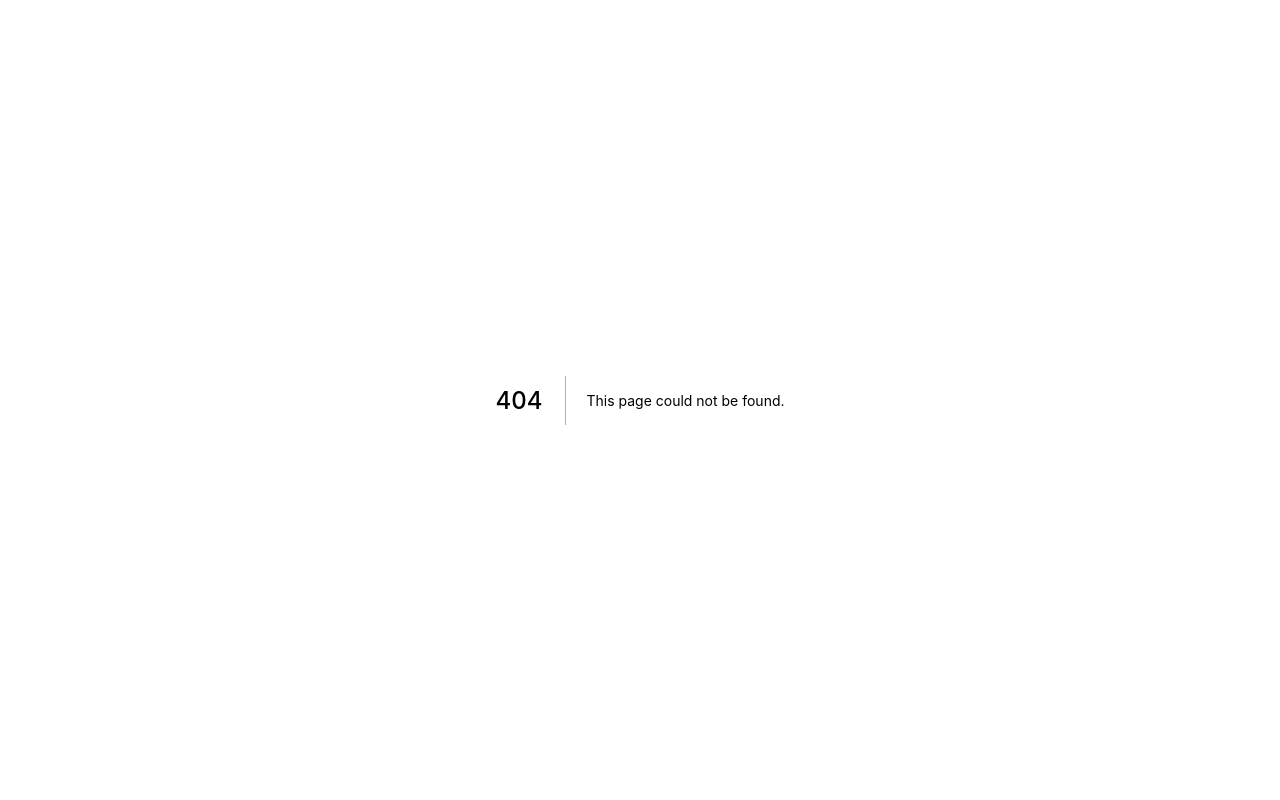
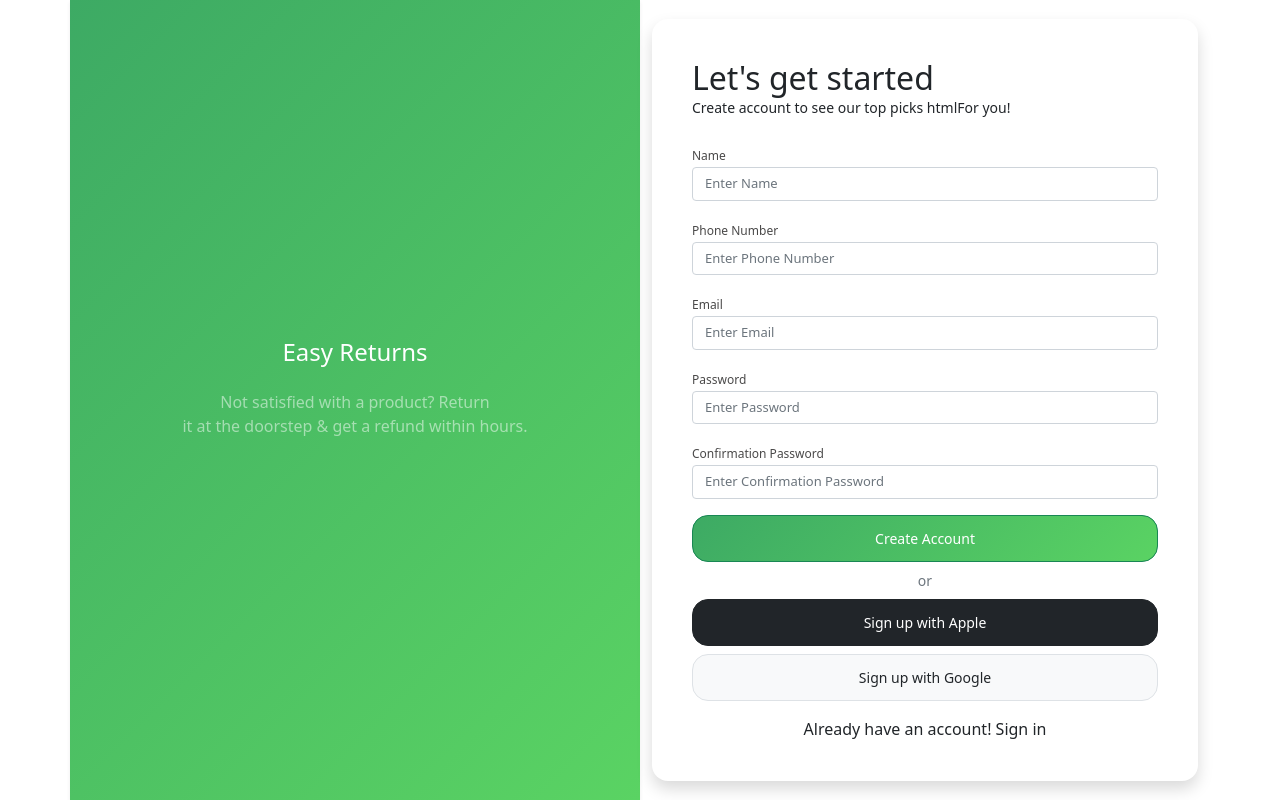
Before and after one commit to andemohit/next-shop-asia, a Next.js app: page /signup in a window 1280 px wide. Before the commit this address had no page. Built offline with nearby package versions, Linux system fonts and the light colour scheme.

Commit message:
added signIn and signUp pages

```diff
--- a/src/assets/styles/globals.scss
+++ b/src/assets/styles/globals.scss
@@ -778,7 +778,7 @@ label {
   overflow: auto;
 }
 
-.rounded {
+.round {
   border-radius: 1rem !important;
 }
 
@@ -1313,3 +1313,30 @@ label {
 .rounded {
   border-radius: 1 rem !important;
 }
+
+.btn-success:hover {
+  color: #fff;
+  background-color: #218838;
+  border-color: #1e7e34;
+}
+.form-control:focus {
+  border-color: #28a744 !important;
+}
+
+.btn-light:hover {
+  background-color: #e2e6ea !important;
+}
+.btn-lg {
+  font-size: 14px !important;
+  padding: 12px 14px !important;
+  font-weight: 500;
+}
+
+.btn-block {
+  display: block;
+  width: 100%;
+}
+
+.form-group {
+  margin-bottom: 1rem !important;
+}
--- a/src/pages/cart/index.tsx
+++ b/src/pages/cart/index.tsx
@@ -54,7 +54,7 @@ const Cart: NextPage = () => {
                               aria-expanded="true"
                               aria-controls="collapsetwo"
                             >
-                              <div className="rounded shadow bg-success d-flex align-items-center p-3 text-white">
+                              <div className="round shadow bg-success d-flex align-items-center p-3 text-white">
                                 <div className="more">
                                   <h6 className="m-0">Subtotal ₹8.52</h6>
                                   <p className="small m-0">
--- a/src/pages/components/OrderPriceCard/OrderPriceCard.tsx
+++ b/src/pages/components/OrderPriceCard/OrderPriceCard.tsx
@@ -3,7 +3,7 @@ const OrderPriceCard = () => {
   return (
     <div>
       <div className="sticky_sidebar">
-        <div className="bg-white rounded overflow-hidden shadow-sm mb-3 checkout-sidebar">
+        <div className="bg-white round overflow-hidden shadow-sm mb-3 checkout-sidebar">
           <div className="d-flex align-items-center shopasia-cart-item-profile border-bottom bg-white p-3">
             <Image
               alt="shopasia"
--- a/src/pages/components/orderStatusCard/OrderStatusCard.tsx
+++ b/src/pages/components/orderStatusCard/OrderStatusCard.tsx
@@ -5,7 +5,7 @@ const OrderStatusCard = () => {
         <a className="text-decoration-none text-dark">
           <div className="p-3 rounded shadow-sm bg-white">
             <div className="d-flex align-items-center mb-3 justify-content-lg-between">
-              <p className="bg-success text-white py-1 px-2 rounded small mb-0">
+              <p className="bg-success text-white py-1 px-2 round small mb-0">
                 Delivered
               </p>
               <p className="text-muted ml-auto small m-0 ">
--- a/src/pages/components/top-nav/small-screen/smallScreen.tsx
+++ b/src/pages/components/top-nav/small-screen/smallScreen.tsx
@@ -22,7 +22,7 @@ const SmallScreen: NextPage = () => {
                         text-decoration-none
                         bg-white
                         p-1
-                        rounded
+                        round
                         shadow-sm
                         d-flex
                         align-items-center
@@ -43,7 +43,7 @@ const SmallScreen: NextPage = () => {
                     className="
                     input-group
                     mt-3
-                    rounded
+                    round
                     shadow-sm
                     overflow-hidden
                     bg-white
--- a/src/pages/product-details/index.tsx
+++ b/src/pages/product-details/index.tsx
@@ -24,7 +24,7 @@ const ProductDetails: NextPage = () => {
                         >
                           <Image
                             src={require("../../assets/img/recommend/r3.jpg")}
-                            className="img-fluid mx-auto shadow-sm rounded"
+                            className="img-fluid mx-auto shadow-sm round"
                             alt="Responsive image"
                             layout="responsive"
                           />
@@ -81,7 +81,7 @@ const ProductDetails: NextPage = () => {
                   </div>
                 </div>
                 <div className="col-lg-6">
-                  <div className="p-4 bg-white rounded shadow-sm">
+                  <div className="p-4 bg-white round shadow-sm">
                     <div className="pt-0">
                       <h2 className="font-weight-bold">
                         Valencia Orange - Imported
--- /dev/null
+++ b/src/pages/signup/index.tsx
@@ -0,0 +1,127 @@
+import type { NextPage } from "next";
+import Link from "next/link";
+
+const SignUp: NextPage = () => {
+  return (
+    <section className="shopasia-main-body shopasia-signin-main">
+      <div className="container">
+        <div className="row d-flex align-items-center justify-content-center vh-100">
+          <div className="landing-page shadow-sm bg-success col-lg-6">
+            <div className="shopasia-slider m-0 slick-initialized slick-slider slick-dotted">
+              <div className="slick-list draggable">
+                <div className="slick-track">
+                  <div
+                    className="shopasia-slider-item text-center slick-slide slick-cloned"
+                    data-slick-index="5"
+                    id=""
+                    aria-hidden="true"
+                  >
+                    <div className="d-flex align-items-center justify-content-center vh-100 flex-column">
+                      <i className="icofont-support-faq display-1 text-warning"></i>
+                      <h4 className="my-4 text-white">Easy Returns</h4>
+                      <p className="text-center text-white-50 mb-5 px-4">
+                        Not satisfied with a product? Return
+                        <br /> it at the doorstep &amp; get a refund within
+                        hours.
+                      </p>
+                    </div>
+                  </div>
+                </div>
+              </div>
+            </div>
+          </div>
+          <div className="col-lg-6 pl-lg-5">
+            <div className="shopasia-signup shadow bg-white p-4 round">
+              <div className="p-3">
+                <h2 className="my-0">Let's get started</h2>
+                <p className="small mb-4">
+                  Create account to see our top picks htmlFor you!
+                </p>
+                <form action="">
+                  <div className="form-group">
+                    <label htmlFor="exampleInputName1">Name</label>
+                    <input
+                      placeholder="Enter Name"
+                      type="text"
+                      className="form-control"
+                      id="exampleInputName1"
+                      aria-describedby="emailHelp"
+                    />
+                  </div>
+                  <div className="form-group">
+                    <label htmlFor="exampleInputNumber1">Phone Number</label>
+                    <input
+                      placeholder="Enter Phone Number"
+                      type="number"
+                      className="form-control"
+                      id="exampleInputNumber1"
+                      aria-describedby="emailHelp"
+                    />
+                  </div>
+                  <div className="form-group">
+                    <label htmlFor="exampleInputEmail1">Email</label>
+                    <input
+                      placeholder="Enter Email"
+                      type="email"
+                      className="form-control"
+                      id="exampleInputEmail1"
+                      aria-describedby="emailHelp"
+                    />
+                  </div>
+                  <div className="form-group">
+                    <label htmlFor="exampleInputPassword1">Password</label>
+                    <input
+                      placeholder="Enter Password"
+                      type="password"
+                      className="form-control"
+                      id="exampleInputPassword1"
+                    />
+                  </div>
+                  <div className="form-group">
+                    <label htmlFor="exampleInputPassword2">
+                      Confirmation Password
+                    </label>
+                    <input
+                      placeholder="Enter Confirmation Password"
+                      type="password"
+                      className="form-control"
+                      id="exampleInputPassword2"
+                    />
+                  </div>
+                  <button
+                    type="submit"
+                    className="btn btn-success round btn-lg btn-block"
+                  >
+                    Create Account
+                  </button>
+                </form>
+                <p className="text-muted text-center small py-2 m-0">or</p>
+                <a
+                  href="verification.html"
+                  className="btn btn-dark btn-block round btn-lg btn-apple"
+                >
+                  <i className="icofont-brand-apple mr-2"></i> Sign up with
+                  Apple
+                </a>
+                <a
+                  href="verification.html"
+                  className="btn btn-light border btn-block round btn-lg btn-google mt-2"
+                >
+                  <i className="icofont-google-plus text-danger mr-2"></i> Sign
+                  up with Google
+                </a>
+                <p className="text-center mt-3 mb-0">
+                  <a href="signin.html" className="text-dark">
+                    Already have an account! Sign in
+                  </a>
+                </p>
+              </div>
+            </div>
+          </div>
+        </div>
+      </div>
+    </section>
+  );
+};
+
+export default SignUp;
```
Also changed, not shown: src/pages/signin/index.tsx (added, +95 -0 lines).
